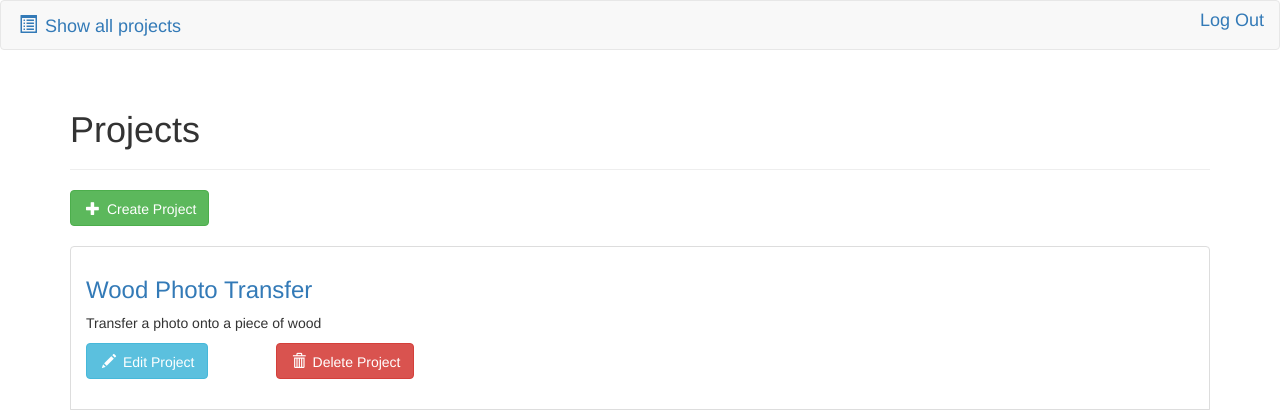
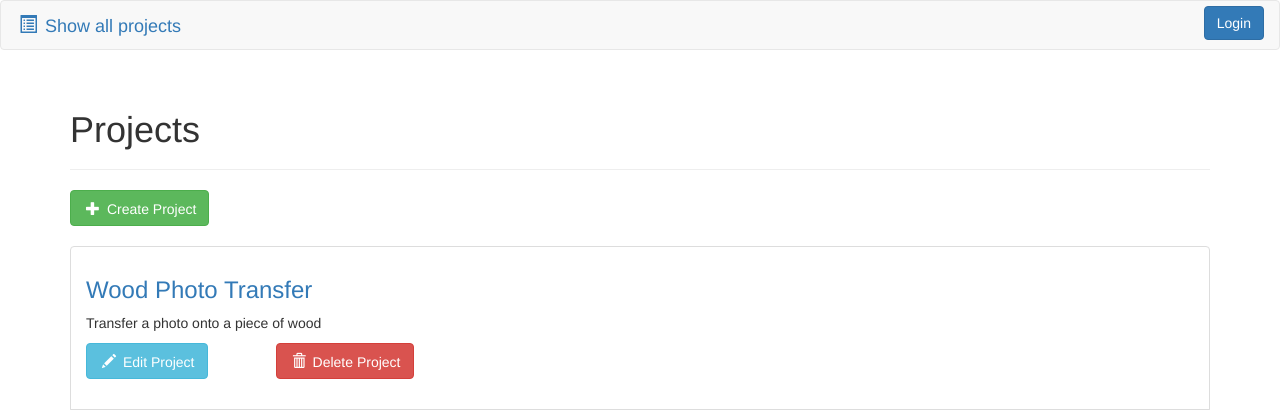
Before and after one commit to kcamloyd/project-idea-catalog, a Flask app: page / in a window 1280 px wide. Shown: the top 410 px of the page. Run offline with Flask 2, Linux system fonts and the light colour scheme; some libraries are stand-ins or nearby versions.

Commit message:
Added google authentication

```diff
--- a/app.py
+++ b/app.py
@@ -1,21 +1,183 @@
 #!usr/bin/env python3
-from flask import Flask, render_template, request, url_for, redirect, jsonify, flash
+from flask import Flask, render_template, request, url_for
+from flask import redirect, jsonify, flash
 from sqlalchemy import create_engine, asc
 from sqlalchemy.orm import sessionmaker
-from database_setup import Base, Project, SupplyItem
+from database_setup import Base, Project, SupplyItem, User
 from flask import session as login_session
-import random, string
+import random
+import string
+from oauth2client.client import flow_from_clientsecrets
+from oauth2client.client import FlowExchangeError
+import httplib2
 import json
 from flask import make_response
 import requests
 
 app = Flask(__name__)
 
+# Connect to database and create new session
 engine = create_engine('sqlite:///projectsupplies.db')
 Base.metadata.bind = engine
 
 DBSession = sessionmaker(bind=engine)
 session = DBSession()
+
+# Read OAuth2 data
+CLIENT_ID = json.loads(
+    open('client_secrets.json', 'r').read())['web']['client_id']
+APPLICATION_NAME = "Project Catalog"
+
+
+# Create anti-forgery state token
+@app.route('/login')
+def showLogin():
+    state = ''.join(random.choice(string.ascii_uppercase + string.digits)
+                    for x in range(32))
+    login_session['state'] = state
+    return render_template('login.html', STATE=state)
+
+
+@app.route('/gconnect', methods=['POST'])
+def gconnect():
+    # Validate state token
+    if request.args.get('state') != login_session['state']:
+        response = make_response(json.dumps('Invalid state parameter.'), 401)
+        response.headers['Content-Type'] = 'application/json'
+        return response
+    # Obtain authorization code
+    code = request.data
+
+    try:
+        # Upgrade the authorization code into a credentials object
+        oauth_flow = flow_from_clientsecrets('client_secrets.json', scope='')
+        oauth_flow.redirect_uri = 'postmessage'
+        credentials = oauth_flow.step2_exchange(code)
+    except FlowExchangeError:
+        response = make_response(
+            json.dumps('Failed to upgrade the authorization code.'), 401)
+        response.headers['Content-Type'] = 'application/json'
+        return response
+
+    # Check that the access token is valid.
+    access_token = credentials.access_token
+    url = 'https://www.googleapis.com/oauth2/v1/'
+    url += 'tokeninfo?access_token={}'.format(access_token)
+    h = httplib2.Http()
+    hRequest = h.request(url, 'GET')[1]
+    result = json.loads(hRequest.decode())
+    # If there was an error in the access token info, abort.
+    if result.get('error') is not None:
+        response = make_response(json.dumps(result.get('error')), 500)
+        response.headers['Content-Type'] = 'application/json'
+        return response
+
+    # Verify that the access token is used for the intended user.
+    gplus_id = credentials.id_token['sub']
+    if result['user_id'] != gplus_id:
+        response = make_response(
+            json.dumps("Token's user ID doesn't match given user ID."), 401)
+        response.headers['Content-Type'] = 'application/json'
+        return response
+
+    # Verify that the access token is valid for this app.
+    if result['issued_to'] != CLIENT_ID:
+        response = make_response(
+            json.dumps("Token's client ID does not match app's."), 401)
+        print("Token's client ID does not match app's.")
+        response.headers['Content-Type'] = 'application/json'
+        return response
+
+    stored_access_token = login_session.get('access_token')
+    stored_gplus_id = login_session.get('gplus_id')
+    if stored_access_token is not None and gplus_id == stored_gplus_id:
+        response = make_response(
+                    json.dumps('Current user is already connected.'),
+                                 200)
+        response.headers['Content-Type'] = 'application/json'
+        return response
+
+    # Store the access token in the session for later use.
+    login_session['access_token'] = credentials.access_token
+    login_session['gplus_id'] = gplus_id
+
+    # Get user info
+    userinfo_url = "https://www.googleapis.com/oauth2/v1/userinfo"
+    params = {'access_token': credentials.access_token, 'alt': 'json'}
+    answer = requests.get(userinfo_url, params=params)
+
+    data = answer.json()
+
+    login_session['picture'] = data['picture']
+    login_session['email'] = data['email']
+
+    # see if user exists, if it doesn't make a new one
+    user_id = getUserID(data["email"])
+    if not user_id:
+        user_id = createUser(login_session)
+    login_session['user_id'] = user_id
+
+    output = ''
+    output += '<h1>Welcome!</h1>'
+    output += '<img src="'
+    output += login_session['picture']
+    output += '" style = "width: 150px; height: 150px;'
+    output += 'border-radius: 75px; -webkit-border-radius: 75px;'
+    output += '-moz-border-radius: 75px;"> '
+    flash("you are now logged in")
+    print("done!")
+    return output
+
+# User Helper Functions
+def createUser(login_session):
+    newUser = User(email=login_session['email'],
+                    picture=login_session['picture'])
+    session.add(newUser)
+    session.commit()
+    user = session.query(User).filter_by(email=login_session['email']).one()
+    return user.id
+
+
+def getUserInfo(user_id):
+    user = session.query(User).filter_by(id=user_id).one()
+    return user
+
+
+def getUserID(email):
+    try:
+        user = session.query(User).filter_by(email=email).one()
+        return user.id
+    except:
+        return None
+
+
+# DISCONNECT - Revoke a current user's token and reset their login_session
+@app.route('/gdisconnect')
+def gdisconnect():
+    # Only disconnect a connected user.
+    access_token = login_session.get('access_token')
+    if access_token is None:
+        response = make_response(
+            json.dumps('Current user not connected.'), 401)
+        response.headers['Content-Type'] = 'application/json'
+        return response
+    url = 'https://accounts.google.com/o/oauth2/'
+    url += 'revoke?token={}'.format(access_token)
+    h = httplib2.Http()
+    result = h.request(url, 'GET')[0]
+    if result['status'] == '200':
+        del login_session['access_token']
+        del login_session['gplus_id']
+        del login_session['email']
+        del login_session['picture']
+        response = make_response(json.dumps('Successfully disconnected.'), 200)
+        response.headers['Content-Type'] = 'application/json'
+        return response
+    else:
+        response = make_response(json.dumps('Failed to revoke token ' +
+                                'for given user.', 400))
+        response.headers['Content-Type'] = 'application/json'
+        return response
 
 
 # Return JSON for each project
@@ -51,6 +213,8 @@ def showProjects():
 # Create a new project
 @app.route('/project/new/', methods=['GET', 'POST'])
 def newProject():
+    if 'email' not in login_session:
+        return redirect('/login')
     if request.method == 'POST':
         newProject = Project(
             name=request.form['name'],
@@ -66,6 +230,8 @@ def newProject():
 @app.route('/project/<int:project_id>/edit/', methods=['GET', 'POST'])
 def editProject(project_id):
     editedProject = session.query(Project).filter_by(id=project_id).one()
+    if 'email' not in login_session:
+        return redirect('/login')
     if request.method == 'POST':
         if request.form['name']:
             editedProject.name = request.form['name']
@@ -82,6 +248,8 @@ def editProject(project_id):
 @app.route('/project/<int:project_id>/delete/', methods=['GET', 'POST'])
 def deleteProject(project_id):
     projectToDelete = session.query(Project).filter_by(id=project_id).one()
+    if 'email' not in login_session:
+        return redirect('/login')
     if request.method == 'POST':
         session.delete(projectToDelete)
         session.commit()
@@ -102,6 +270,8 @@ def showSupplies(project_id):
 # Create a new supply item
 @app.route('/project/<int:project_id>/supply/new/', methods=['GET', 'POST'])
 def newSupplyItem(project_id):
+    if 'email' not in login_session:
+        return redirect('/login')
     if request.method == 'POST':
         newItem = SupplyItem(
             name=request.form['name'],
@@ -121,6 +291,8 @@ def newSupplyItem(project_id):
     methods=['GET', 'POST'])
 def editSupplyItem(project_id, supply_id):
     editedItem = session.query(SupplyItem).filter_by(id=supply_id).one()
+    if 'email' not in login_session:
+        return redirect('/login')
     if request.method == 'POST':
         if request.form['name']:
             editedItem.name = request.form['name']
@@ -145,6 +317,8 @@ def editSupplyItem(project_id, supply_id):
     methods=['GET', 'POST'])
 def deleteSupplyItem(project_id, supply_id):
     itemToDelete = session.query(SupplyItem).filter_by(id=supply_id).one()
+    if 'email' not in login_session:
+        return redirect('/login')
     if request.method == 'POST':
         session.delete(itemToDelete)
         session.commit()
@@ -155,8 +329,24 @@ def deleteSupplyItem(project_id, supply_id):
             supply_id=supply_id, item=itemToDelete)
 
 
+# Disconnect based on provider
+@app.route('/disconnect')
+def disconnect():
+    if 'email' in login_session:
+        gdisconnect()
+        del login_session['access_token']
+        del login_session['email']
+        del login_session['picture']
+        del login_session['user_id']
+        flash("You have successfully been logged out.")
+        return redirect(url_for('showProjects'))
+    else:
+        flash("You were not logged in")
+        return redirect(url_for('showProjects'))
+
+
 if __name__ == '__main__':
-    # app.secret_key = 'sdfoikI8830923SDOIJjsdk4klkj342ij*(DUFJ#)'
+    app.secret_key = 'sdfoikI8830923SDOIJjsdk4klkj342ij*(DUFJ#)'
     # REMOVE APP.DEBUG FOR PRODUCTION
     app.debug = True
     app.run(host='0.0.0.0', port=8000)
--- /dev/null
+++ b/client_secrets.json
@@ -0,0 +1 @@
+{"web":{"client_id":"235599147361-dusa04s5b5vnijq9flr85f0tikqgcico.apps.googleusercontent.com","project_id":"project-catalog-186420","auth_uri":"https://accounts.google.com/o/oauth2/auth","token_uri":"https://accounts.google.com/o/oauth2/token","auth_provider_x509_cert_url":"https://www.googleapis.com/oauth2/v1/certs","client_secret":"m_BtwSPmmKrq-3GimeyjLWBA","redirect_uris":["http://localhost:8000/login","http://localhost:8000/gconnect"],"javascript_origins":["http://localhost:8000"]}}
--- a/static/styles.css
+++ b/static/styles.css
@@ -1,11 +1,13 @@
-.margin {
-  margin: 20px;
-}
-
 .glyphicon {
   padding: 3px;
 }
 
-.btn {
+.btn-success,
+.btn-info,
+.btn-danger {
   margin-bottom: 20px;
 }
+
+.btn-primary {
+  margin-top: 5px;
+}
--- a/templates/main.html
+++ b/templates/main.html
@@ -6,8 +6,14 @@
     <meta name="viewport" content="width=device-width, initial-scale=1">
     <meta name="description" content="">
     <!-- Bootstrap CSS -->
-    <link rel="stylesheet" href="https://maxcdn.bootstrapcdn.com/bootstrap/3.3.7/css/bootstrap.min.css" integrity="sha384-BVYiiSIFeK1dGmJRAkycuHAHRg32OmUcww7on3RYdg4Va+PmSTsz/K68vbdEjh4u" crossorigin="anonymous">
-    <link rel=stylesheet href="{{ url_for('static', filename='styles.css') }}">
+    <link
+      rel="stylesheet"
+      href="https://maxcdn.bootstrapcdn.com/bootstrap/3.3.7/css/bootstrap.min.css"
+      integrity="sha384-BVYiiSIFeK1dGmJRAkycuHAHRg32OmUcww7on3RYdg4Va+PmSTsz/K68vbdEjh4u"
+      crossorigin="anonymous">
+    <link
+      rel=stylesheet
+      href="{{ url_for('static', filename='styles.css') }}">
   </head>
 
   <body>
@@ -21,12 +27,12 @@
           </div>
 
           <div class="col-xs-6 text-right">
-            {% if "user is logged in" %}
-              <a href="#"><h4>Log Out</h4></a>
-            {% else %}
-              <!-- Google sign in button -->
-            {% endif %}
-          </div>
+            {%if 'email' not in session %}
+			         <a class="btn btn-primary" role="button" href="{{url_for('showLogin')}}">Login</a>
+			      {% else %}
+			         <a class="btn btn-primary" role="button" href="{{url_for('disconnect')}}">Logout</a>
+			      {% endif %}
+	         </div>
         </header>
       </nav>
 
@@ -35,7 +41,12 @@
       {% endblock %}
     </div>
 
+    <!-- jQuery -->
+    <script src="https://ajax.googleapis.com/ajax/libs/jquery/3.2.1/jquery.min.js"></script>
     <!-- Bootstrap JavaScript -->
-    <script src="https://maxcdn.bootstrapcdn.com/bootstrap/3.3.7/js/bootstrap.min.js" integrity="sha384-Tc5IQib027qvyjSMfHjOMaLkfuWVxZxUPnCJA7l2mCWNIpG9mGCD8wGNIcPD7Txa" crossorigin="anonymous"></script>
+    <script
+      src="https://maxcdn.bootstrapcdn.com/bootstrap/3.3.7/js/bootstrap.min.js"
+      integrity="sha384-Tc5IQib027qvyjSMfHjOMaLkfuWVxZxUPnCJA7l2mCWNIpG9mGCD8wGNIcPD7Txa"
+      crossorigin="anonymous"></script>
   </body>
 </html>
```
Also changed, not shown: database_setup.py (+8 -2 lines), templates/login.html (added, +61 -0 lines), projectsupplies.db (deleted).
